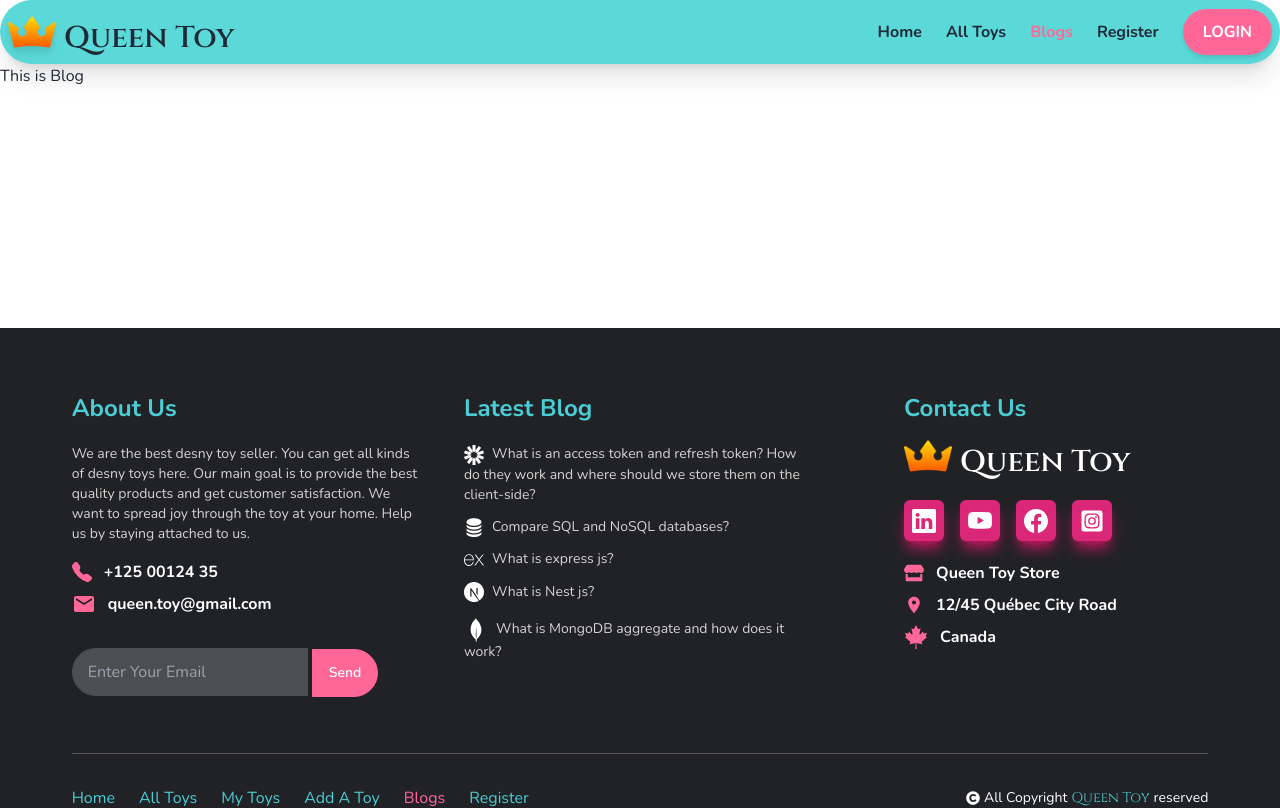
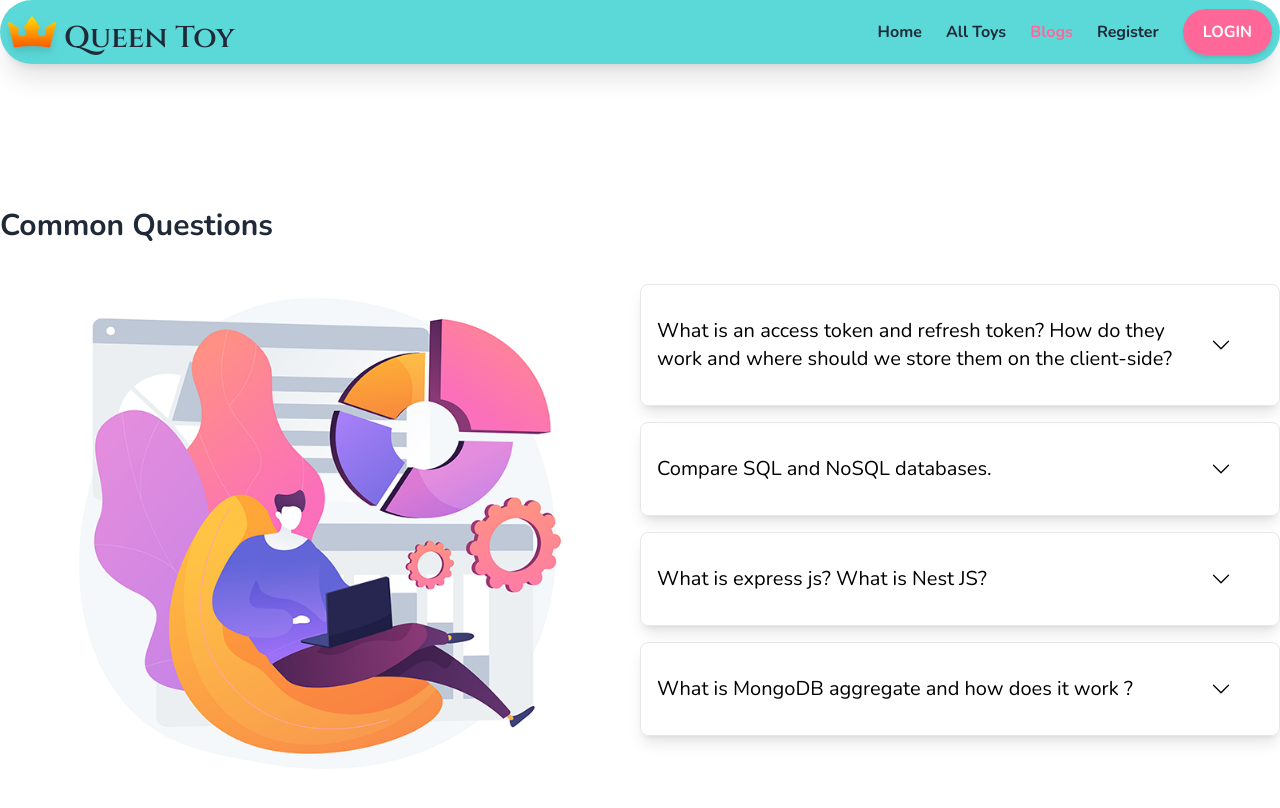
Before and after one commit to developer-shourav/Queen-Toy-Client, a React (Vite) app: page /blog in a window 1280 px wide. Shown: the top 808 px of the page. Built offline with nearby package versions, Linux system fonts and the light colour scheme; no server answers.

Commit message:
blogs addded

```diff
--- /dev/null
+++ b/public/questionAns.json
@@ -0,0 +1,21 @@
+[
+    {
+      "question": "What is an access token and refresh token? How do they work and where should we store them on the client-side?",
+      "ans": "Access tokens and refresh tokens are commonly used in authentication and authorization systems.  *An access token is a credential that is used to access protected resources, such as APIs or specific routes on a server. It is typically short-lived and expires after a certain period of time. Access tokens are issued to authenticated users after they successfully log in or authenticate with the server. They are included in API requests as a means of proving the user's identity and permissions. *A refresh token is a long-lived credential used to obtain a new access token when the current one expires. It is typically issued alongside an access token during the initial authentication process. Refresh tokens are not sent with each API request; instead, they are securely stored and sent to the server only when requesting a new access token. The server verifies the refresh token and issues a fresh access token in return."
+    },
+
+    {
+      "question": "Compare SQL and NoSQL databases.",
+      "ans": "SQL databases are best suited for applications requiring strict data integrity, complex relationships, and transactions. NoSQL databases excel in handling large-scale, rapidly evolving applications that prioritize scalability and flexibility over strict consistency. The choice between SQL and NoSQL depends on the specific requirements of your application, such as data structure, scalability needs, and development agility."
+    },
+
+    {
+      "question": "What is express js? What is Nest JS?",
+      "ans": "Express.js and NestJS are both popular web application frameworks used for building server-side applications. Express.js is a minimalist, unopinionated framework for building web applications, while NestJS is an opinionated framework that brings the benefits of TypeScript and follows a modular architecture inspired by Angular. The choice between them depends on our preferences, project requirements, and familiarity with TypeScript and Angular concepts."
+    },
+
+    {
+      "question": "What is MongoDB aggregate and how does it work ?",
+      "ans": "In MongoDB, the aggregate method is used to perform advanced data aggregation operations on collections. It allows you to process and transform data, perform calculations, and retrieve aggregated results based on specified criteria. The aggregate method utilizes a pipeline approach, where multiple stages are defined to manipulate and reshape the data."
+    }
+  ]
--- a/src/pages/Blog/Blog.jsx
+++ /dev/null
@@ -1,13 +0,0 @@
-import React from 'react';
-import useTitle from '../../Hooks/useTitle';
-
-const Blog = () => {
-    useTitle('Blog')
-    return (
-        <div>
-            <h2>This is Blog</h2>
-        </div>
-    );
-};
-
-export default Blog;
--- /dev/null
+++ b/src/pages/Blogs/Blog.jsx
@@ -0,0 +1,25 @@
+import React, { useEffect, useState } from 'react';
+import SingleQuestion from './SingleQuestion';
+
+const Blog = () => {
+
+    const [questions, setQuestions] = useState([]);
+
+
+    useEffect( ( ) => {
+        fetch('questionAns.json')
+        .then( res => res.json())
+        .then( data => setQuestions(data))
+    },[ ])
+
+    return (
+        <div className='grid grid-cols-1 gap-4'>
+
+            {
+                questions?.map( questionItem => <SingleQuestion questionData = {questionItem} key ={questionItem?.question}> </SingleQuestion>)
+            }
+        </div>
+    );
+};
+
+export default Blog;
--- /dev/null
+++ b/src/pages/Blogs/Blogs.jsx
@@ -0,0 +1,24 @@
+import React from 'react';
+import useTitle from '../../Hooks/useTitle';
+import questionImg from '../../assets/images/Blog-img/question.png';
+import Blog from './Blog';
+
+const Blogs = () => {
+    useTitle('Blog')
+    return (
+      <div  className=" sm:pt-20 md:pt-36 container mx-auto">
+        <h2 className="font-bold text-3xl mb-10">Common Questions</h2>
+        <div className="grid grid-cols-1 md:grid-cols-2 ">
+          <div className="hidden md:block">
+            <img src={questionImg} alt="" />
+          </div>
+
+          <div className="">
+            <Blog> </Blog>
+          </div>
+        </div>
+      </div>
+    );
+  };
+
+  export default Blogs;
--- /dev/null
+++ b/src/pages/Blogs/SingleQuestion.jsx
@@ -0,0 +1,25 @@
+import React from "react";
+import {BsChevronDown} from 'react-icons/bs';
+const SingleQuestion = (props) => {
+  const { question, ans } = props.questionData;
+  return (
+    <div className="shadow-lg py-4 rounded-lg border">
+      <div className="collapse">
+        <input type="checkbox" />
+
+
+        <div className="collapse-title text-xl  font-medium text-black">
+          <div className="flex items-center justify-between">
+          <span>{question}</span>  <button className="font-bold text-xl"><BsChevronDown className="" /></button>
+          </div>
+        </div>
+
+        <div className="collapse-content">
+          <p>{ans} </p>
+        </div>
+      </div>
+    </div>
+  );
+};
+
+export default SingleQuestion;
--- a/src/router/Router.jsx
+++ b/src/router/Router.jsx
@@ -7,7 +7,7 @@ import Register from "../pages/Register/Register";
 import AllToys from "../pages/AllToys/AllToys";
 import MyToys from "../pages/MyToys/MyToys";
 import AddAToy from "../pages/AddAToy/AddAToy";
-import Blog from "../pages/Blog/Blog";
+import Blogs from "../pages/Blogs/Blogs";
 import PrivetRoutes from "./PrivetRoutes";
 
 
@@ -50,7 +50,7 @@ const router = createBrowserRouter([
 
             {
                 path:'/blog',
-                element:<Blog> </Blog>
+                element:<Blogs> </Blogs>
             },
 
 
```
Also changed, not shown: src/assets/images/Blog-img/question.png (added).
